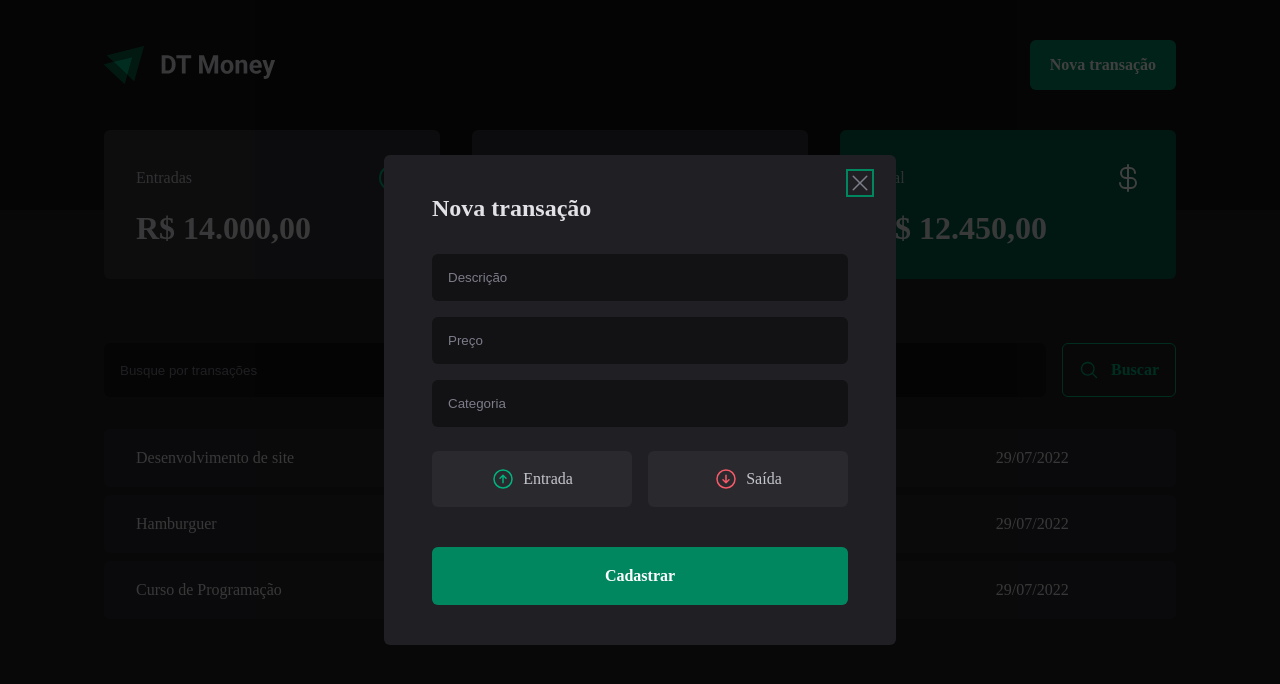
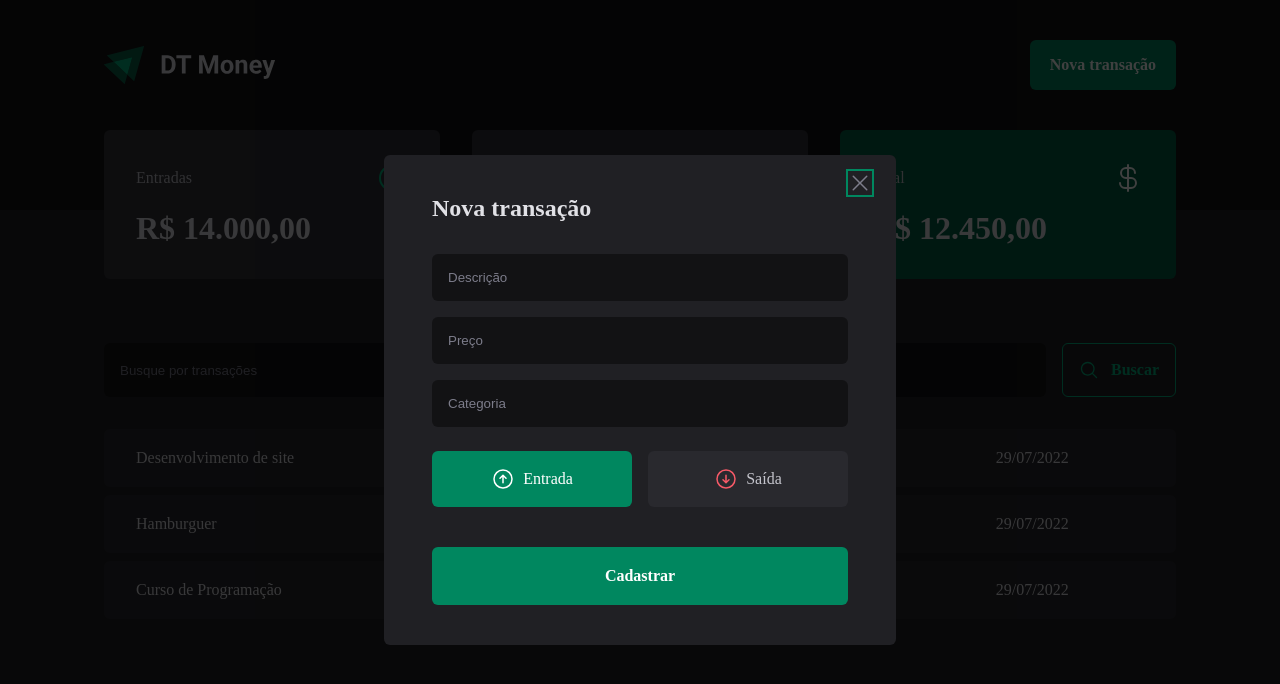
Before and after one commit to Hzimr/RelembrandoDTMoney, a React (Vite) app: page / in a window 1280 px wide. Both pictures are taken after a click on the button "Nova transação". Shown: the top 684 px of the page. Built offline with nearby package versions, Linux system fonts and the light colour scheme; data requests are answered from the project's data file.

Commit message:
feat: created Controller to TransatuinType with react-hook-form

```diff
--- a/src/components/newTransactionModal/newTransactionModal.tsx
+++ b/src/components/newTransactionModal/newTransactionModal.tsx
@@ -8,25 +8,27 @@ import {
 } from './newTransactionModalStyles'
 import { ArrowCircleDown, ArrowCircleUp, X } from '@phosphor-icons/react'
 import * as z from 'zod'
-import { useForm } from 'react-hook-form'
+import { Controller, useForm } from 'react-hook-form'
 import { zodResolver } from '@hookform/resolvers/zod'
 
 const newTransactionFormSchema = z.object({
   description: z.string(),
   price: z.number(),
   category: z.string(),
-  // type: z.enum(['income', 'outcome']),
+  type: z.enum(['income', 'outcome']),
 })
 
 type NewTransactionFormInputs = z.infer<typeof newTransactionFormSchema>
 
 export function NewTransactionModal() {
   const {
+    control,
     register,
     handleSubmit,
     formState: { isSubmitting },
   } = useForm<NewTransactionFormInputs>({
     resolver: zodResolver(newTransactionFormSchema),
+    defaultValues: { type: 'income' },
   })
 
   async function handleCreateNewTransaction(data: NewTransactionFormInputs) {
@@ -62,7 +64,15 @@ export function NewTransactionModal() {
             required
             {...register('category')}
           ></input>
-          <TransactionType>
+          <Controller
+            control={control}
+            name="type"
+            render={({ field }) => {
+              return (
+                <TransactionType
+                  onValueChange={field.onChange}
+                  value={field.value}
+                >
                   <TransactionTypeButton value="income" variant="income">
                     <ArrowCircleUp size={24} />
                     Entrada
@@ -72,6 +82,9 @@ export function NewTransactionModal() {
                     Saída
                   </TransactionTypeButton>
                 </TransactionType>
+              )
+            }}
+          />
 
           <button type="submit" disabled={isSubmitting}>
             Cadastrar
```
Lines whose indentation alone changed are shown as unchanged.
